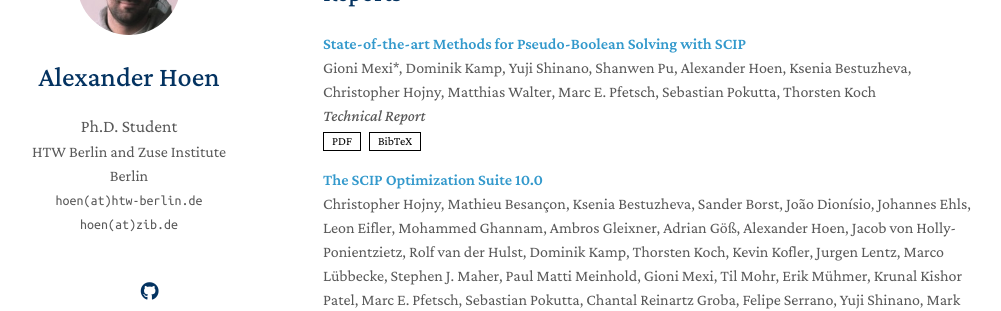
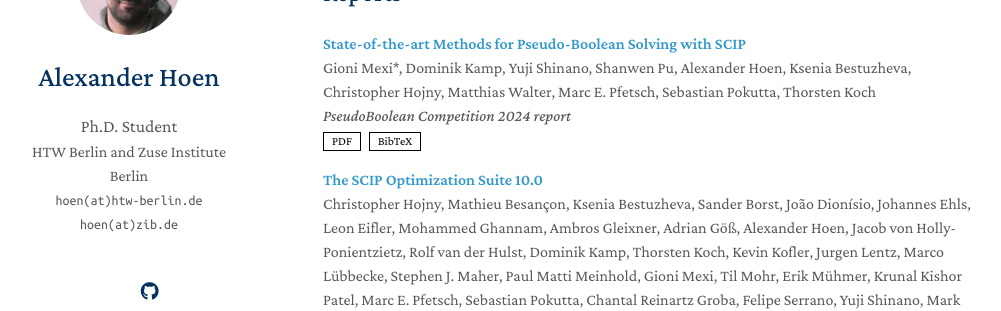
Before and after one commit to alexhoen/alexhoen.github.io, a Jekyll site: the page built from index.md, in a window 1280 px wide and 900 px high, scrolled down 1821 px. Shown: the part 153-464 px from the top of the window, without its empty margins (147-1148 px from the left). Built offline with Jekyll 4.4.1, drawn with Linux system fonts in a browser that asks for light colours; nearby versions of some CDN libraries; a style sheet for code colours, icons or effects is not loaded; our own code applies the rules of GitHub Pages for plain Markdown files.

Commit message:
Update conference name for report entry

```diff
--- a/_data/reports.yml
+++ b/_data/reports.yml
@@ -2,7 +2,7 @@ main:
 
   - title: "State-of-the-art Methods for Pseudo-Boolean Solving with SCIP"
     authors: Gioni Mexi*, Dominik Kamp, Yuji Shinano, Shanwen Pu, Alexander Hoen, Ksenia Bestuzheva, Christopher Hojny, Matthias Walter, Marc E. Pfetsch, Sebastian Pokutta, Thorsten Koch
-    conference: Technical Report
+    conference: PseudoBoolean Competition 2024 report
     pdf: https://arxiv.org/abs/2501.03390
     page:
     bibtex: |
```
